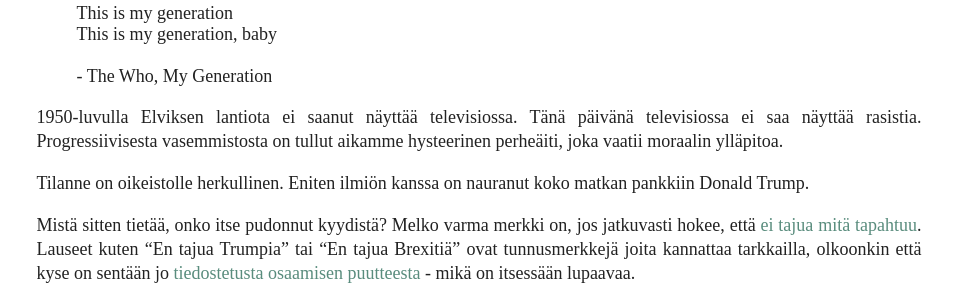
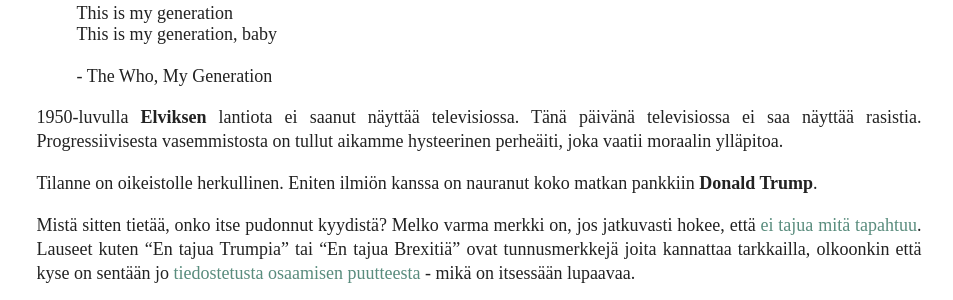
Before and after one commit to kuikanmaki/kuikanmaki.github.io, a Jekyll site: the page built from _posts/2016-10-27-kaikki-coolit-lapset-ovat-nyt-oikeistossa.md, in a window 1280 px wide and 900 px high, scrolled down 1565 px. Shown: the part 200-500 px from the top of the window, without its empty margins (161-1114 px from the left). Built offline with Jekyll 4.4.1, drawn with Linux system fonts in a browser that asks for light colours; comment, search, counter and statistics services are not loaded.

```diff
--- a/_posts/2016-10-27-kaikki-coolit-lapset-ovat-nyt-oikeistossa.md
+++ b/_posts/2016-10-27-kaikki-coolit-lapset-ovat-nyt-oikeistossa.md
@@ -53,8 +53,8 @@ This is my generation, baby<br><br>
 
 - The Who, My Generation</blockquote>
 
-1950-luvulla Elviksen lantiota ei saanut näyttää televisiossa. Tänä päivänä televisiossa ei saa näyttää rasistia. Progressiivisesta vasemmistosta on tullut aikamme hysteerinen perheäiti, joka vaatii moraalin ylläpitoa.
+1950-luvulla <b>Elviksen</b> lantiota ei saanut näyttää televisiossa. Tänä päivänä televisiossa ei saa näyttää rasistia. Progressiivisesta vasemmistosta on tullut aikamme hysteerinen perheäiti, joka vaatii moraalin ylläpitoa.
 
-Tilanne on oikeistolle herkullinen. Eniten ilmiön kanssa on nauranut koko matkan pankkiin Donald Trump.
+Tilanne on oikeistolle herkullinen. Eniten ilmiön kanssa on nauranut koko matkan pankkiin <b>Donald Trump</b>.
 
 Mistä sitten tietää, onko itse pudonnut kyydistä? Melko varma merkki on, jos jatkuvasti hokee, että <a href="http://www.hs.fi/paakirjoitukset/a1477457259292" target="_blank">ei tajua mitä tapahtuu</a>. Lauseet kuten “En tajua Trumpia” tai “En tajua Brexitiä” ovat tunnusmerkkejä joita kannattaa tarkkailla, olkoonkin että kyse on sentään jo <a href="http://en.wikipedia.org/wiki/Four_stages_of_competence" target="_blank">tiedostetusta osaamisen puutteesta</a> - mikä on itsessään lupaavaa.
```
